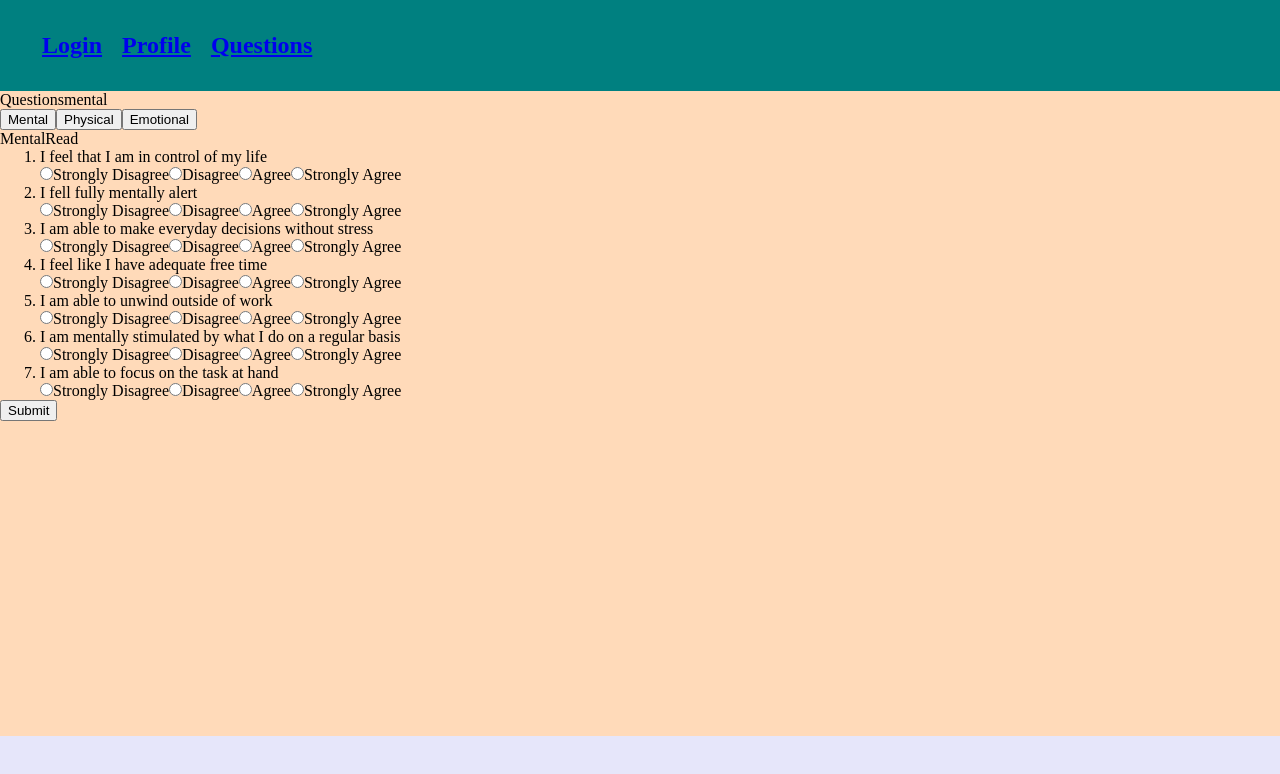
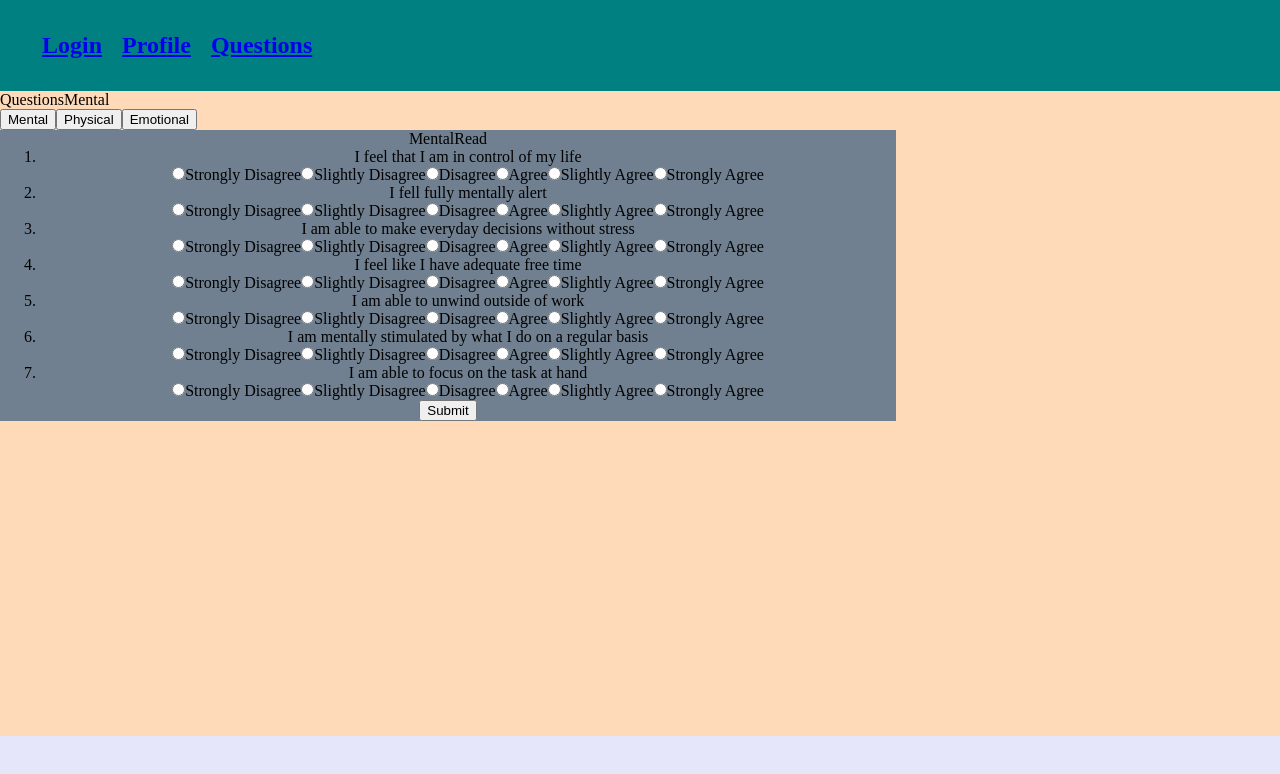
Before and after one commit to chris-a-phillips/human-principle-frontend, a React (Create React App) app: page /questions in a window 1280 px wide. Both pictures are taken after a click on the button "Mental". Shown: the top 774 px of the page. Built offline with nearby package versions, Linux system fonts and the light colour scheme.

Commit message:
Set up question form

```diff
--- a/src/App.js
+++ b/src/App.js
@@ -8,13 +8,12 @@ import { Footer, Header, Main, NavLink, PageWrapper } from './AppElements';
 import Profile from './pages/Profile';
 
 function App() {
-	const [user, setUser] = useState("");
-	const [token, setToken] = useState("");
+	const [user, setUser] = useState('');
+	const [token, setToken] = useState('');
 
 	return (
 		<div className='App'>
-			<UserContext.Provider value={user}>
-
+			<UserContext.Provider value={token}>
 				<PageWrapper>
 					<Router>
 						<Header>
@@ -54,7 +53,16 @@ function App() {
 										/>
 									)}
 								/>
-							<Route path='/questions' component={Questions} />
+								<Route
+									path='/questions'
+									exact
+									render={() => (
+										<Questions
+											user={user}
+											token={token}
+										/>
+									)}
+								/>
 							</Switch>
 						</Main>
 						<Footer></Footer>
--- a/src/pages/Login/index.js
+++ b/src/pages/Login/index.js
@@ -1,15 +1,16 @@
-import { React, useState, useEffect } from 'react';
+import { React, useState } from 'react';
 import axios from 'axios'
 import { FormInput, FormLabel, LoginForm, LoginPage, SubmitButton } from './LoginElements';
 
-const Login = ({ user, setUser, token, SetToken }) => {
+const Login = ({ user, setUser, token, setToken }) => {
 	const [credentials, setCredentials] = useState({
 		username: '',
 		email: '',
 		password: '',
 		re_password: '',
 	});
-	const url = 'http://localhost:8000/users/';
+	// const signUpURL = 'http://localhost:8000/users/';
+	const signInURL = 'http://localhost:8000/token/login';
 
 	const handleChange = (event) => {
 		event.preventDefault();
@@ -22,11 +23,13 @@ const Login = ({ user, setUser, token, SetToken }) => {
 		event.preventDefault()
 		axios({
 			method: 'post',
-			url: url,
+			url: signInURL,
 			data: credentials
 		})
-		.then(function(response) {
-			console.log(response)
+		.then((res) => {
+			console.log(res)
+			setToken(res.data.auth_token)
+			setUser(credentials.email)
 		})
 	}
 
--- a/src/pages/Questions/QuestionForm.js
+++ b/src/pages/Questions/QuestionForm.js
@@ -1,99 +1,140 @@
-import React from 'react';
-import {
-	FormContainer,
-	FormQuestion,
-	FormQuestionList,
-	FormSubmit,
-} from './QuestionsElements.js';
+import { React, useState } from 'react';
+import axios from 'axios'
+import { FormContainer, FormQuestion, FormQuestionList, FormSubmit, FormLabel, FormInput } from './QuestionsElements.js';
 
-const QuestionForm = ({
-	formType,
-	header,
-	description,
-	q1,
-	q2,
-	q3,
-	q4,
-	q5,
-	q6,
-	q7,
-	questions,
-}) => {
-	const handleSubmit = (event) => {
-		event.preventDefault();
-	};
+const QuestionForm = ({ token, formType, header, description, q1, q2, q3, q4, q5, q6, q7, }) => {
+     // const [submitted, setSubmitted] = useState(false)
+	const [response, setResponse] = useState({
+		name: 'Five',
+		questionnaire_type: formType,
+		question_one: '',
+		question_two: '',
+		question_three: '',
+		question_four: '',
+		question_five: '',
+		question_six: '',
+		question_seven: '',
+     });
+
+     const url = 'http://localhost:8000/principles/';
+
+     const handleChange = (event) => {
+          setResponse({ ...response, [event.target.name]: event.target.value });
+          console.log(response);
+     };
+
+     const handleSubmit = (event) => {
+          console.log('Button Clicked');
+          event.preventDefault();
+          axios({
+               method: 'post',
+               url: url,
+               headers: {
+                    Authorization : `Token ${token}`,
+               },
+               data: response,
+          }).then((res) => {
+               console.log(res);
+               // setSubmitted(true)
+          });
+     };
 
 	return (
-		<FormContainer>
+		<FormContainer onSubmit={handleSubmit}>
 			{header}
 			{description}
-			<FormQuestionList>
+                         <FormQuestionList>
 				<FormQuestion>{q1}</FormQuestion>
-                    <input type='radio' id='id' name='q1' value='value' />
-                    <label for='value'>Strongly Disagree</label>
-                    <input type='radio' id='id' name='q1' value='value' />
-                    <label for='value'>Disagree</label>
-                    <input type='radio' id='id' name='q1' value='value' />
-                    <label for='value'>Agree</label>
-                    <input type='radio' id='id' name='q1' value='value' />
-                    <label for='value'>Strongly Agree</label>
+                         <FormInput type='radio' name='question_one' value={response.question_one}onChange={handleChange}></FormInput>
+                         <FormLabel htmlFor='question_one'>Strongly Disagree</FormLabel>
+                         <FormInput type='radio' name='question_one' value={response.question_one}onChange={handleChange}></FormInput>
+                         <FormLabel htmlFor='question_one'>Slightly Disagree</FormLabel>
+                         <FormInput type='radio' name='question_one' value={response.question_one}onChange={handleChange}></FormInput>
+                         <FormLabel htmlFor='question_one'>Disagree</FormLabel>
+                         <FormInput type='radio' name='question_one' value={response.question_one}onChange={handleChange}></FormInput>
+                         <FormLabel htmlFor='question_one'>Agree</FormLabel>
+                         <FormInput type='radio' name='question_one' value={response.question_one}onChange={handleChange}></FormInput>
+                         <FormLabel htmlFor='question_one'>Slightly Agree</FormLabel>
+                         <FormInput type='radio' name='question_one' value={response.question_one}onChange={handleChange}></FormInput>
+                         <FormLabel htmlFor='question_one'>Strongly Agree</FormLabel>
 				<FormQuestion>{q2}</FormQuestion>
-                    <input type='radio' id='id' name='q2' value='value' />
-                    <label for='value'>Strongly Disagree</label>
-                    <input type='radio' id='id' name='q2' value='value' />
-                    <label for='value'>Disagree</label>
-                    <input type='radio' id='id' name='q2' value='value' />
-                    <label for='value'>Agree</label>
-                    <input type='radio' id='id' name='q2' value='value' />
-                    <label for='value'>Strongly Agree</label>
+                         <FormInput type='radio' name='question_two' value={response.question_two}onChange={handleChange}></FormInput>
+                         <FormLabel htmlFor='question_two'>Strongly Disagree</FormLabel>
+                         <FormInput type='radio' name='question_two' value={response.question_two}onChange={handleChange}></FormInput>
+                         <FormLabel htmlFor='question_two'>Slightly Disagree</FormLabel>
+                         <FormInput type='radio' name='question_two' value={response.question_two}onChange={handleChange}></FormInput>
+                         <FormLabel htmlFor='question_two'>Disagree</FormLabel>
+                         <FormInput type='radio' name='question_two' value={response.question_two}onChange={handleChange}></FormInput>
+                         <FormLabel htmlFor='question_two'>Agree</FormLabel>
+                         <FormInput type='radio' name='question_two' value={response.question_two}onChange={handleChange}></FormInput>
+                         <FormLabel htmlFor='question_two'>Slightly Agree</FormLabel>
+                         <FormInput type='radio' name='question_two' value={response.question_two}onChange={handleChange}></FormInput>
+                         <FormLabel htmlFor='question_two'>Strongly Agree</FormLabel>
 				<FormQuestion>{q3}</FormQuestion>
-                    <input type='radio' id='id' name='q3' value='value' />
-                    <label for='value'>Strongly Disagree</label>
-                    <input type='radio' id='id' name='q3' value='value' />
-                    <label for='value'>Disagree</label>
-                    <input type='radio' id='id' name='q3' value='value' />
-                    <label for='value'>Agree</label>
-                    <input type='radio' id='id' name='q3' value='value' />
-                    <label for='value'>Strongly Agree</label>
+                         <FormInput type='radio' name='question_three' value={response.question_three}onChange={handleChange}></FormInput>
+                         <FormLabel htmlFor='question_three'>Strongly Disagree</FormLabel>
+                         <FormInput type='radio' name='question_three' value={response.question_three}onChange={handleChange}></FormInput>
+                         <FormLabel htmlFor='question_three'>Slightly Disagree</FormLabel>
+                         <FormInput type='radio' name='question_three' value={response.question_three}onChange={handleChange}></FormInput>
+                         <FormLabel htmlFor='question_three'>Disagree</FormLabel>
+                         <FormInput type='radio' name='question_three' value={response.question_three}onChange={handleChange}></FormInput>
+                         <FormLabel htmlFor='question_three'>Agree</FormLabel>
+                         <FormInput type='radio' name='question_three' value={response.question_three}onChange={handleChange}></FormInput>
+                         <FormLabel htmlFor='question_three'>Slightly Agree</FormLabel>
+                         <FormInput type='radio' name='question_three' value={response.question_three}onChange={handleChange}></FormInput>
+                         <FormLabel htmlFor='question_three'>Strongly Agree</FormLabel>
 				<FormQuestion>{q4}</FormQuestion>
-                    <input type='radio' id='id' name='q4' value='value' />
-                    <label for='value'>Strongly Disagree</label>
-                    <input type='radio' id='id' name='q4' value='value' />
-                    <label for='value'>Disagree</label>
-                    <input type='radio' id='id' name='q4' value='value' />
-                    <label for='value'>Agree</label>
-                    <input type='radio' id='id' name='q4' value='value' />
-                    <label for='value'>Strongly Agree</label>
+                         <FormInput type='radio' name='question_four' value={response.question_four}onChange={handleChange}></FormInput>
+                         <FormLabel htmlFor='question_four'>Strongly Disagree</FormLabel>
+                         <FormInput type='radio' name='question_four' value={response.question_four}onChange={handleChange}></FormInput>
+                         <FormLabel htmlFor='question_four'>Slightly Disagree</FormLabel>
+                         <FormInput type='radio' name='question_four' value={response.question_four}onChange={handleChange}></FormInput>
+                         <FormLabel htmlFor='question_four'>Disagree</FormLabel>
+                         <FormInput type='radio' name='question_four' value={response.question_four}onChange={handleChange}></FormInput>
+                         <FormLabel htmlFor='question_four'>Agree</FormLabel>
+                         <FormInput type='radio' name='question_four' value={response.question_four}onChange={handleChange}></FormInput>
+                         <FormLabel htmlFor='question_four'>Slightly Agree</FormLabel>
+                         <FormInput type='radio' name='question_four' value={response.question_four}onChange={handleChange}></FormInput>
+                         <FormLabel htmlFor='question_four'>Strongly Agree</FormLabel>
 				<FormQuestion>{q5}</FormQuestion>
-                    <input type='radio' id='id' name='q5' value='value' />
-                    <label for='value'>Strongly Disagree</label>
-                    <input type='radio' id='id' name='q5' value='value' />
-                    <label for='value'>Disagree</label>
-                    <input type='radio' id='id' name='q5' value='value' />
-                    <label for='value'>Agree</label>
-                    <input type='radio' id='id' name='q5' value='value' />
-                    <label for='value'>Strongly Agree</label>
+                         <FormInput type='radio' name='question_five' value={response.question_five}onChange={handleChange}></FormInput>
+                         <FormLabel htmlFor='question_five'>Strongly Disagree</FormLabel>
+                         <FormInput type='radio' name='question_five' value={response.question_five}onChange={handleChange}></FormInput>
+                         <FormLabel htmlFor='question_five'>Slightly Disagree</FormLabel>
+                         <FormInput type='radio' name='question_five' value={response.question_five}onChange={handleChange}></FormInput>
+                         <FormLabel htmlFor='question_five'>Disagree</FormLabel>
+                         <FormInput type='radio' name='question_five' value={response.question_five}onChange={handleChange}></FormInput>
+                         <FormLabel htmlFor='question_five'>Agree</FormLabel>
+                         <FormInput type='radio' name='question_five' value={response.question_five}onChange={handleChange}></FormInput>
+                         <FormLabel htmlFor='question_five'>Slightly Agree</FormLabel>
+                         <FormInput type='radio' name='question_five' value={response.question_five}onChange={handleChange}></FormInput>
+                         <FormLabel htmlFor='question_five'>Strongly Agree</FormLabel>
 				<FormQuestion>{q6}</FormQuestion>
-                    <input type='radio' id='id' name='q6' value='value' />
-                    <label for='value'>Strongly Disagree</label>
-                    <input type='radio' id='id' name='q6' value='value' />
-                    <label for='value'>Disagree</label>
-                    <input type='radio' id='id' name='q6' value='value' />
-                    <label for='value'>Agree</label>
-                    <input type='radio' id='id' name='q6' value='value' />
-                    <label for='value'>Strongly Agree</label>
+                         <FormInput type='radio' name='question_six' value={response.question_six}onChange={handleChange}></FormInput>
+                         <FormLabel htmlFor='question_six'>Strongly Disagree</FormLabel>
+                         <FormInput type='radio' name='question_six' value={response.question_six}onChange={handleChange}></FormInput>
+                         <FormLabel htmlFor='question_six'>Slightly Disagree</FormLabel>
+                         <FormInput type='radio' name='question_six' value={response.question_six}onChange={handleChange}></FormInput>
+                         <FormLabel htmlFor='question_six'>Disagree</FormLabel>
+                         <FormInput type='radio' name='question_six' value={response.question_six}onChange={handleChange}></FormInput>
+                         <FormLabel htmlFor='question_six'>Agree</FormLabel>
+                         <FormInput type='radio' name='question_six' value={response.question_six}onChange={handleChange}></FormInput>
+                         <FormLabel htmlFor='question_six'>Slightly Agree</FormLabel>
+                         <FormInput type='radio' name='question_six' value={response.question_six}onChange={handleChange}></FormInput>
+                         <FormLabel htmlFor='question_six'>Strongly Agree</FormLabel>
 				<FormQuestion>{q7}</FormQuestion>
-                    <input type='radio' id='id' name='q7' value='value' />
-                    <label for='value'>Strongly Disagree</label>
-                    <input type='radio' id='id' name='q7' value='value' />
-                    <label for='value'>Disagree</label>
-                    <input type='radio' id='id' name='q7' value='value' />
-                    <label for='value'>Agree</label>
-                    <input type='radio' id='id' name='q7' value='value' />
-                    <label for='value'>Strongly Agree</label>
-				{/* example */}
-				{/* <input type="radio" id="id" name="name" value="value"/>
-                <label for="value">Value</label> */}
+                         <FormInput type='radio' name='question_seven' value={response.question_seven}onChange={handleChange}></FormInput>
+                         <FormLabel htmlFor='question_seven'>Strongly Disagree</FormLabel>
+                         <FormInput type='radio' name='question_seven' value={response.question_seven}onChange={handleChange}></FormInput>
+                         <FormLabel htmlFor='question_seven'>Slightly Disagree</FormLabel>
+                         <FormInput type='radio' name='question_seven' value={response.question_seven}onChange={handleChange}></FormInput>
+                         <FormLabel htmlFor='question_seven'>Disagree</FormLabel>
+                         <FormInput type='radio' name='question_seven' value={response.question_seven}onChange={handleChange}></FormInput>
+                         <FormLabel htmlFor='question_seven'>Agree</FormLabel>
+                         <FormInput type='radio' name='question_seven' value={response.question_seven}onChange={handleChange}></FormInput>
+                         <FormLabel htmlFor='question_seven'>Slightly Agree</FormLabel>
+                         <FormInput type='radio' name='question_seven' value={response.question_seven}onChange={handleChange}></FormInput>
+                         <FormLabel htmlFor='question_seven'>Strongly Agree</FormLabel>
 			</FormQuestionList>
 			<FormSubmit onClick={handleSubmit}>Submit</FormSubmit>
 		</FormContainer>
--- a/src/pages/Questions/QuestionsElements.js.js
+++ b/src/pages/Questions/QuestionsElements.js.js
@@ -1,9 +1,6 @@
 import styled from 'styled-components'
 
 export const QuestionsWrapper = styled.div`
-
-`
-export const FormContainer = styled.form`
 
 `
 
@@ -67,3 +64,21 @@ export const emotionalTemplate = {
 	q6: 'I share my feelings with others',
 	q7: 'Overall I feel happy',
 };
+
+export const FormContainer = styled.form`
+	background-color: slategray;
+	height: 80%;
+	width: 70%;
+	text-align: center;
+`;
+
+export const FormLabel = styled.label`
+	/* display: block; */
+`;
+
+export const FormInput = styled.input`
+	/* display: block; */
+	margin: auto;
+`;
+
+export const SubmitButton = styled.button``;
--- a/src/pages/Questions/index.js
+++ b/src/pages/Questions/index.js
@@ -12,15 +12,15 @@ const Questions = ({ user, token }) => {
 	const [formType, setFormType] = useState(null)
 
 	const changeMental = () => {
-		setFormType('mental')
+		setFormType('Mental')
 	}
 
 	const changePhysical = () => {
-		setFormType('physical')
+		setFormType('Physical')
 	}
 
 	const changeEmotional = () => {
-		setFormType('emotional')
+		setFormType('Emotional')
 	}
 
 	return (
@@ -28,13 +28,25 @@ const Questions = ({ user, token }) => {
 			Questions
 			{formType}
 			<ButtonWrapper>
-			<FormSwitchButton onClick={changeMental}>Mental</FormSwitchButton>
-			<FormSwitchButton onClick={changePhysical}>Physical</FormSwitchButton>
-			<FormSwitchButton onClick={changeEmotional}>Emotional</FormSwitchButton>
+				<FormSwitchButton onClick={changeMental}>
+					Mental
+				</FormSwitchButton>
+				<FormSwitchButton onClick={changePhysical}>
+					Physical
+				</FormSwitchButton>
+				<FormSwitchButton onClick={changeEmotional}>
+					Emotional
+				</FormSwitchButton>
 			</ButtonWrapper>
-			{formType === 'mental' ? <QuestionForm {...mentalTemplate}/> : null}
-			{formType === 'physical' ? <QuestionForm {...physicalTemplate}/> : null}
-			{formType === 'emotional' ? <QuestionForm {...emotionalTemplate}/> : null}
+			{formType === 'Mental' ? (
+				<QuestionForm token={token} {...mentalTemplate} />
+			) : null}
+			{formType === 'Physical' ? (
+				<QuestionForm token={token} {...physicalTemplate} />
+			) : null}
+			{formType === 'Emotional' ? (
+				<QuestionForm token={token} {...emotionalTemplate} />
+			) : null}
 		</QuestionsWrapper>
 	);
 };
```
Also changed, not shown: src/components/ProfileInfo/index.js (+4 -4 lines), 1 other file (tests, documents, lock files or other folders). Lines whose indentation alone changed are shown as unchanged.
